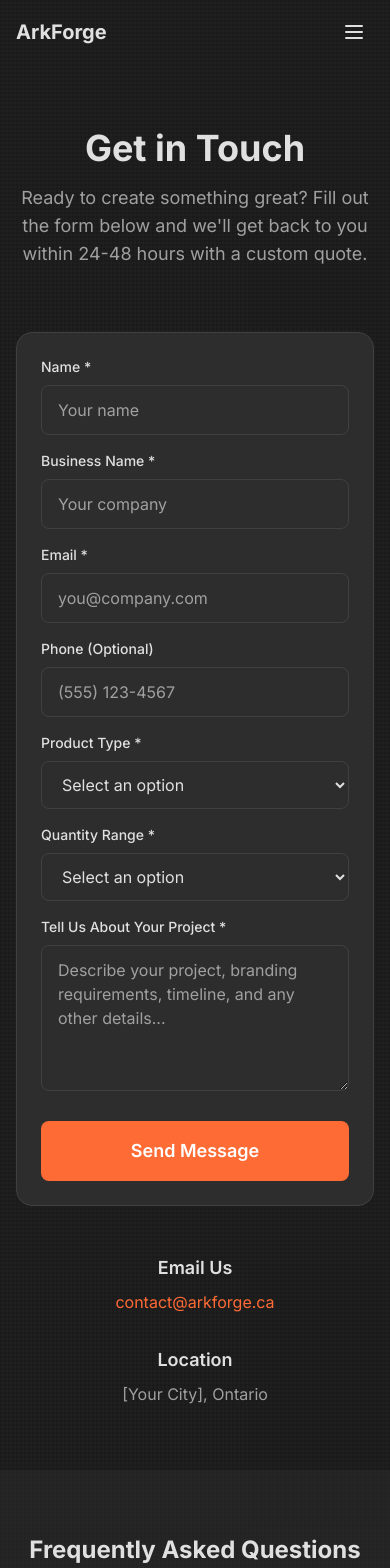
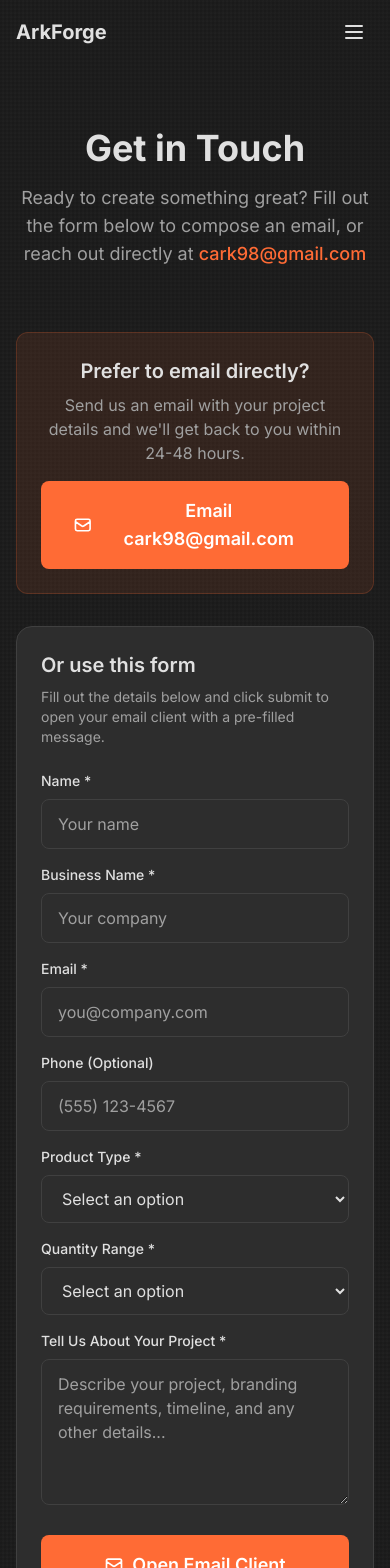
Before and after one commit to ARK650/ArkForge, a Next.js app: page /ArkForge/contact in a window 390 px wide. Shown: the top 1568 px of the page. Built offline with nearby package versions, Linux system fonts and the light colour scheme.

Commit message:
Update contact form to use mailto, add email cark98@gmail.com

```diff
--- a/app/contact/page.tsx
+++ b/app/contact/page.tsx
@@ -3,6 +3,9 @@
 import { useState } from 'react';
 import { Container, SectionWrapper, Button } from '@/components/ui';
 import { Input, Select, Textarea } from '@/components/ui/Input';
+
+// Contact email
+const CONTACT_EMAIL = 'cark98@gmail.com';
 
 // Product type options
 const productOptions = [
@@ -55,8 +58,6 @@ export default function ContactPage() {
   });
 
   const [errors, setErrors] = useState<FormErrors>({});
-  const [isSubmitting, setIsSubmitting] = useState(false);
-  const [isSuccess, setIsSuccess] = useState(false);
 
   const validateForm = (): boolean => {
     const newErrors: FormErrors = {};
@@ -91,34 +92,47 @@ export default function ContactPage() {
     return Object.keys(newErrors).length === 0;
   };
 
-  const handleSubmit = async (e: React.FormEvent) => {
+  const getProductLabel = (value: string) => {
+    return productOptions.find(opt => opt.value === value)?.label || value;
+  };
+
+  const getQuantityLabel = (value: string) => {
+    return quantityOptions.find(opt => opt.value === value)?.label || value;
+  };
+
+  const handleSubmit = (e: React.FormEvent) => {
     e.preventDefault();
 
     if (!validateForm()) {
       return;
     }
 
-    setIsSubmitting(true);
+    // Compose email body
+    const subject = encodeURIComponent(`Quote Request: ${getProductLabel(formData.productType)} - ${formData.businessName}`);
+    const body = encodeURIComponent(
+`Hello ArkForge,
 
-    // Simulate API call
-    await new Promise((resolve) => setTimeout(resolve, 1000));
+I would like to request a quote for your products.
 
-    // Log form data to console
-    console.log('Form submitted:', formData);
+--- CONTACT INFORMATION ---
+Name: ${formData.name}
+Business: ${formData.businessName}
+Email: ${formData.email}
+Phone: ${formData.phone || 'Not provided'}
 
-    setIsSubmitting(false);
-    setIsSuccess(true);
+--- PROJECT DETAILS ---
+Product Type: ${getProductLabel(formData.productType)}
+Quantity: ${getQuantityLabel(formData.quantity)}
 
-    // Reset form after success
-    setFormData({
-      name: '',
-      businessName: '',
-      email: '',
-      phone: '',
-      productType: '',
-      quantity: '',
-      message: '',
-    });
+--- MESSAGE ---
+${formData.message}
+
+---
+Sent from ArkForge website contact form`
+    );
+
+    // Open email client
+    window.location.href = `mailto:${CONTACT_EMAIL}?subject=${subject}&body=${body}`;
   };
 
   const handleChange = (
@@ -133,48 +147,6 @@ export default function ContactPage() {
     }
   };
 
-  if (isSuccess) {
-    return (
-      <SectionWrapper>
-        <Container>
-          <div className="max-w-2xl mx-auto text-center py-16">
-            <div className="inline-flex items-center justify-center w-20 h-20 rounded-full bg-accent/10 text-accent mb-6">
-              <svg
-                className="w-10 h-10"
-                fill="none"
-                stroke="currentColor"
-                viewBox="0 0 24 24"
-              >
-                <path
-                  strokeLinecap="round"
-                  strokeLinejoin="round"
-                  strokeWidth={2}
-                  d="M5 13l4 4L19 7"
-                />
-              </svg>
-            </div>
-            <h1 className="text-3xl md:text-4xl font-bold text-text-primary">
-              Message Sent!
-            </h1>
-            <p className="mt-4 text-lg text-text-secondary">
-              Thank you for reaching out. We&apos;ll review your request and get
-              back to you within 24-48 hours.
-            </p>
-            <div className="mt-8">
-              <Button
-                variant="primary"
-                size="lg"
-                onClick={() => setIsSuccess(false)}
-              >
-                Send Another Message
-              </Button>
-            </div>
-          </div>
-        </Container>
-      </SectionWrapper>
-    );
-  }
-
   return (
     <>
       {/* Hero Section */}
@@ -185,8 +157,14 @@ export default function ContactPage() {
               Get in Touch
             </h1>
             <p className="mt-4 text-lg text-text-secondary">
-              Ready to create something great? Fill out the form below and we&apos;ll
-              get back to you within 24-48 hours with a custom quote.
+              Ready to create something great? Fill out the form below to compose
+              an email, or reach out directly at{' '}
+              <a
+                href={`mailto:${CONTACT_EMAIL}`}
+                className="text-accent hover:underline font-medium"
+              >
+                {CONTACT_EMAIL}
+              </a>
             </p>
           </div>
         </Container>
@@ -196,7 +174,33 @@ export default function ContactPage() {
       <SectionWrapper className="pt-0">
         <Container>
           <div className="max-w-2xl mx-auto">
+            {/* Direct Email Option */}
+            <div className="bg-accent/10 border border-accent/20 rounded-xl p-6 mb-8 text-center">
+              <h2 className="text-xl font-semibold text-text-primary mb-2">
+                Prefer to email directly?
+              </h2>
+              <p className="text-text-secondary mb-4">
+                Send us an email with your project details and we&apos;ll get back to you within 24-48 hours.
+              </p>
+              <a href={`mailto:${CONTACT_EMAIL}`}>
+                <Button variant="primary" size="lg">
+                  <svg className="w-5 h-5 mr-2" fill="none" stroke="currentColor" viewBox="0 0 24 24">
+                    <path strokeLinecap="round" strokeLinejoin="round" strokeWidth={2} d="M3 8l7.89 5.26a2 2 0 002.22 0L21 8M5 19h14a2 2 0 002-2V7a2 2 0 00-2-2H5a2 2 0 00-2 2v10a2 2 0 002 2z" />
+                  </svg>
+                  Email {CONTACT_EMAIL}
+                </Button>
+              </a>
+            </div>
+
+            {/* Form */}
             <div className="bg-surface rounded-2xl border border-border p-6 md:p-8">
+              <h2 className="text-xl font-semibold text-text-primary mb-2">
+                Or use this form
+              </h2>
+              <p className="text-sm text-text-secondary mb-6">
+                Fill out the details below and click submit to open your email client with a pre-filled message.
+              </p>
+
               <form onSubmit={handleSubmit} noValidate>
                 <div className="grid grid-cols-1 md:grid-cols-2 gap-x-6">
                   <Input
@@ -277,10 +281,15 @@ export default function ContactPage() {
                     variant="primary"
                     size="lg"
                     className="w-full"
-                    disabled={isSubmitting}
                   >
-                    {isSubmitting ? 'Sending...' : 'Send Message'}
+                    <svg className="w-5 h-5 mr-2" fill="none" stroke="currentColor" viewBox="0 0 24 24">
+                      <path strokeLinecap="round" strokeLinejoin="round" strokeWidth={2} d="M3 8l7.89 5.26a2 2 0 002.22 0L21 8M5 19h14a2 2 0 002-2V7a2 2 0 00-2-2H5a2 2 0 00-2 2v10a2 2 0 002 2z" />
+                    </svg>
+                    Open Email Client
                   </Button>
+                  <p className="text-xs text-text-secondary text-center mt-3">
+                    This will open your default email application with your message ready to send.
+                  </p>
                 </div>
               </form>
             </div>
@@ -292,17 +301,17 @@ export default function ContactPage() {
                   Email Us
                 </h3>
                 <a
-                  href="mailto:contact@arkforge.ca"
+                  href={`mailto:${CONTACT_EMAIL}`}
                   className="text-accent hover:underline"
                 >
-                  contact@arkforge.ca
+                  {CONTACT_EMAIL}
                 </a>
               </div>
               <div>
                 <h3 className="text-lg font-semibold text-text-primary mb-2">
                   Location
                 </h3>
-                <p className="text-text-secondary">[Your City], Ontario</p>
+                <p className="text-text-secondary">Ontario, Canada</p>
               </div>
             </div>
           </div>
--- a/components/layout/Footer.tsx
+++ b/components/layout/Footer.tsx
@@ -77,14 +77,14 @@ export default function Footer() {
               <ul className="space-y-3">
                 <li>
                   <a
-                    href="mailto:contact@arkforge.ca"
+                    href="mailto:cark98@gmail.com"
                     className="text-text-secondary hover:text-accent transition-colors duration-200 text-sm"
                   >
-                    contact@arkforge.ca
+                    cark98@gmail.com
                   </a>
                 </li>
                 <li className="text-text-secondary text-sm">
-                  [Your City], Ontario
+                  Ontario, Canada
                 </li>
               </ul>
             </div>
```
